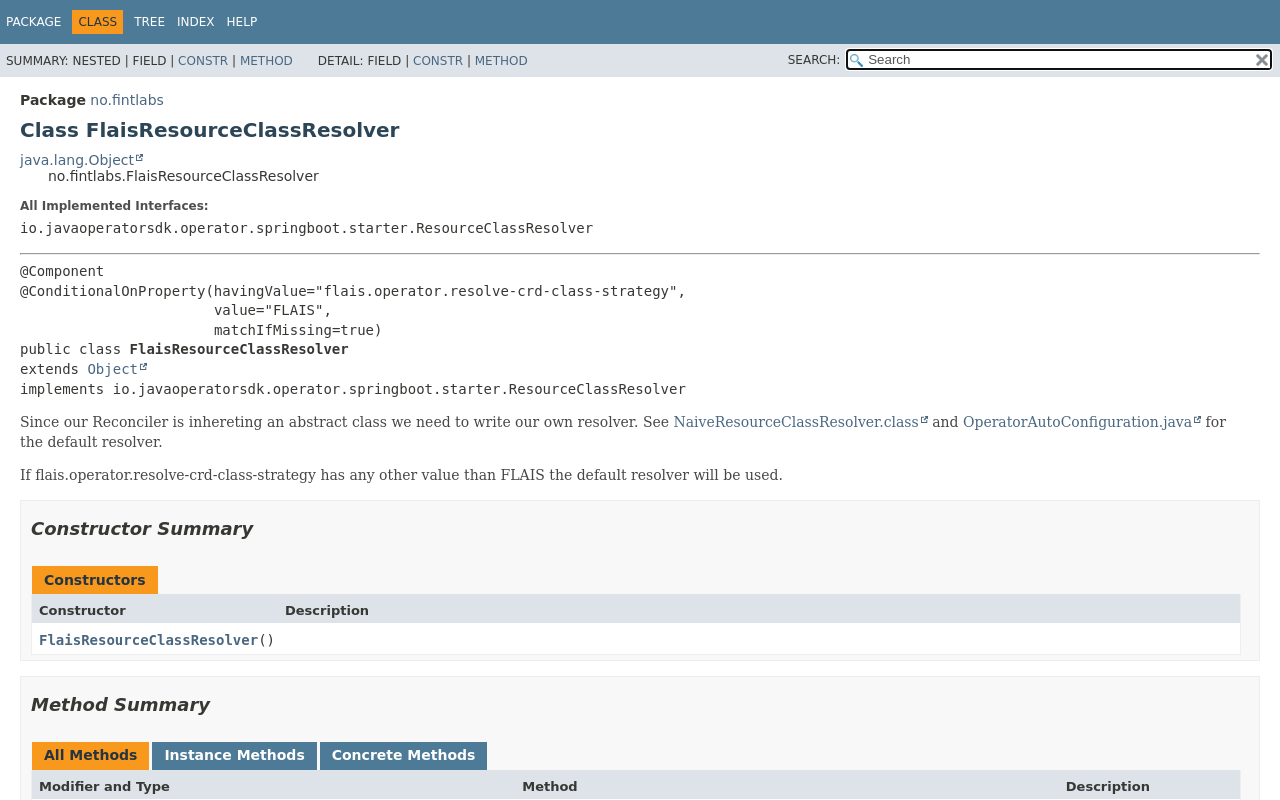
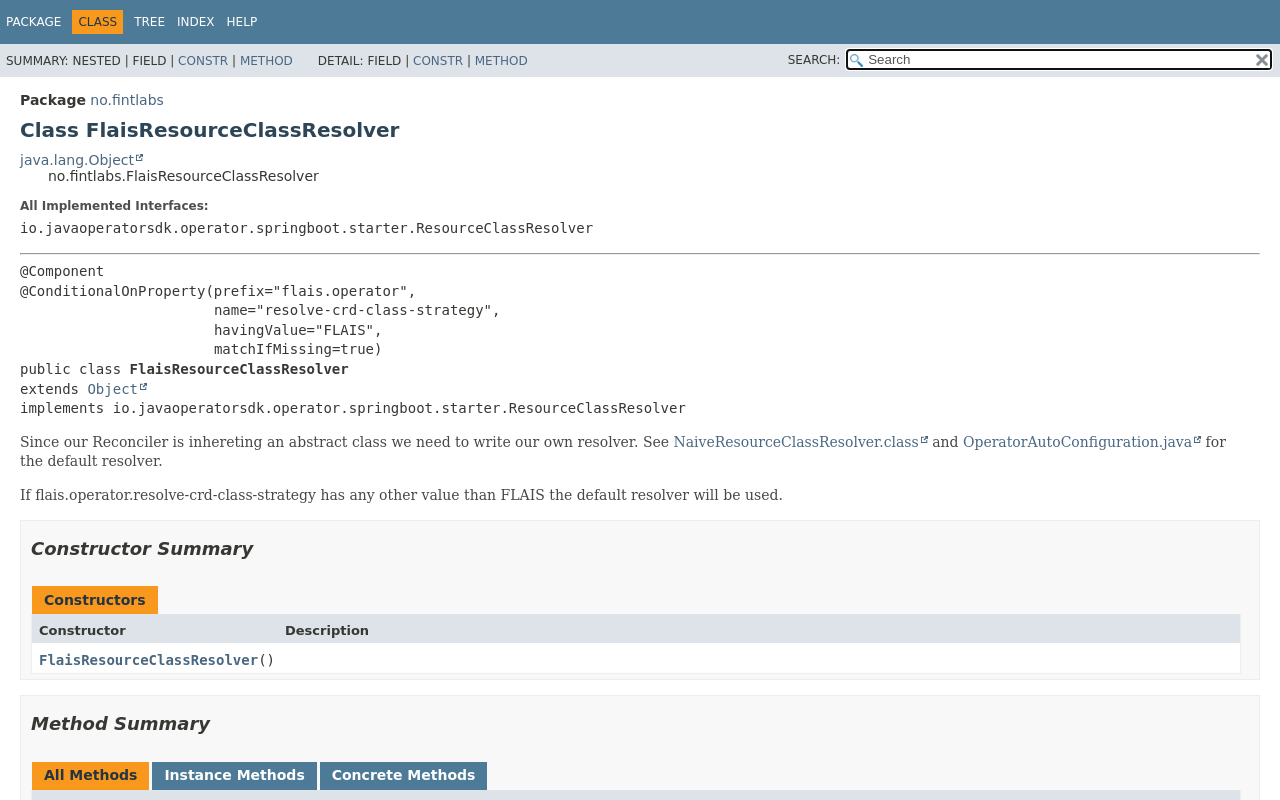
Before and after one commit to FINTLabs/flais-operator-starter, a plain HTML site: page no/fintlabs/FlaisResourceClassResolver.html in a window 1280 px wide. Drawn offline with Linux system fonts and the light colour scheme; a web font is replaced by a local one.

Commit message:
Deploying to javadocs from @ FINTLabs/flais-operator-starter@dcbb0ae0775b6f45070b232ec46a92d2af29db76 🚀

```diff
--- a/no/fintlabs/FlaisResourceClassResolver.html
+++ b/no/fintlabs/FlaisResourceClassResolver.html
@@ -79,8 +79,9 @@ loadScripts(document, 'script');</script>
 </dl>
 <hr>
 <div class="type-signature"><span class="annotations">@Component
-@ConditionalOnProperty(havingValue="flais.operator.resolve-crd-class-strategy",
-                       value="FLAIS",
+@ConditionalOnProperty(prefix="flais.operator",
+                       name="resolve-crd-class-strategy",
+                       havingValue="FLAIS",
                        matchIfMissing=true)
 </span><span class="modifiers">public class </span><span class="element-name type-name-label">FlaisResourceClassResolver</span>
 <span class="extends-implements">extends <a href="https://docs.oracle.com/en/java/javase/17/docs/api/java.base/java/lang/Object.html" title="class or interface in java.lang" class="external-link">Object</a>
```
